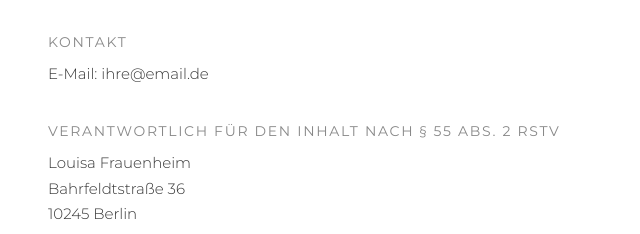
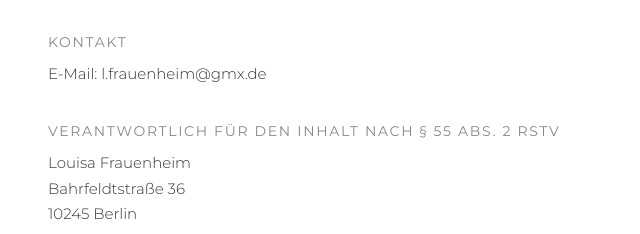
Before and after one commit to lagerstatt/louisafrauenheim.com, a plain HTML site: page impressum.html in a window 1280 px wide. Shown: the part 437-671 px from the top of the page, 0-640 px from the left. Drawn offline with Linux system fonts and the light colour scheme.

Commit message:
Add files via upload

```diff
--- a/impressum.html
+++ b/impressum.html
@@ -113,7 +113,7 @@
     <div class="nav-right">
       <a href="portfolio.html">Portfolio</a>
       <span class="nav-divider"> | </span>
-      <a href="kontakt.html">Kontakt</a>
+      <a href="mailto:l.frauenheim@gmx.de">Kontakt</a>
     </div>
   </header>
 
@@ -129,7 +129,7 @@
 
     <h2>Kontakt</h2>
     <p>
-      E-Mail: <a href="mailto:ihre@email.de">ihre@email.de</a>
+      E-Mail: <a href="mailto:l.frauenheim@gmx.de">l.frauenheim@gmx.de</a>
     </p>
 
     <h2>Verantwortlich für den Inhalt nach § 55 Abs. 2 RStV</h2>
```
